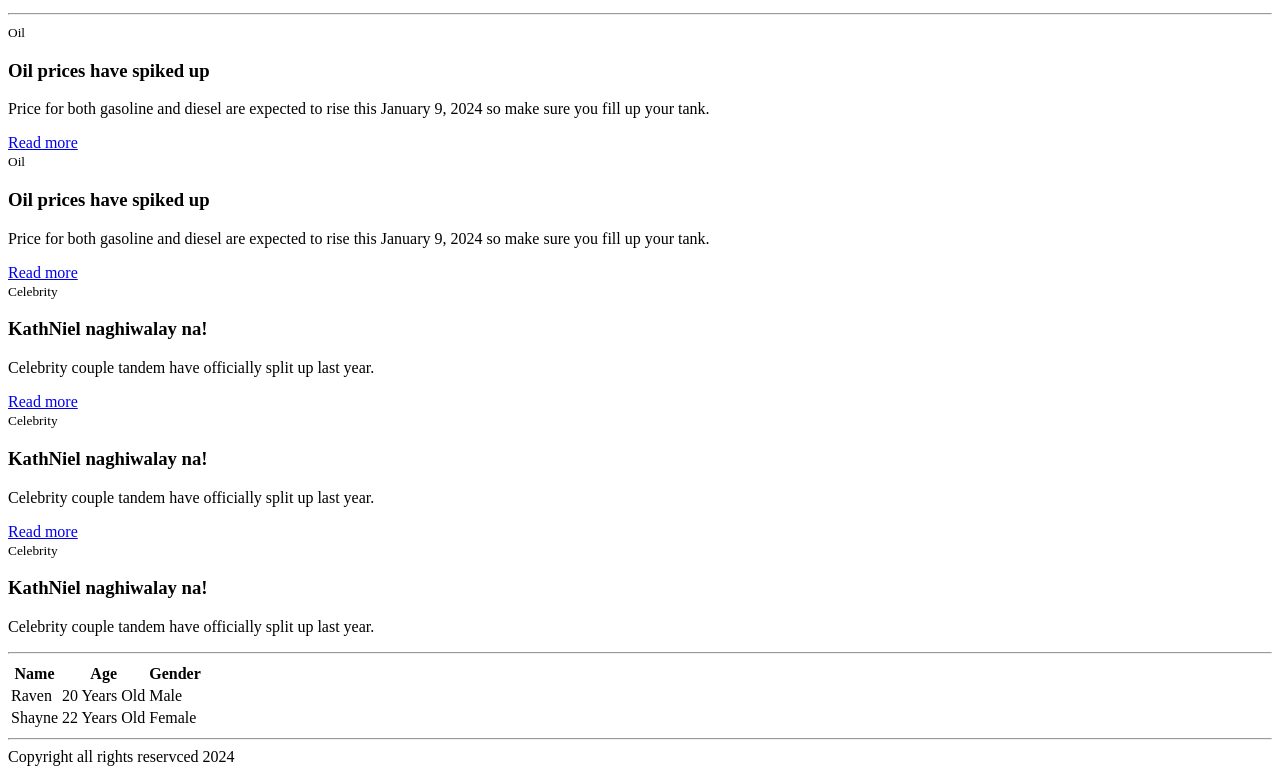
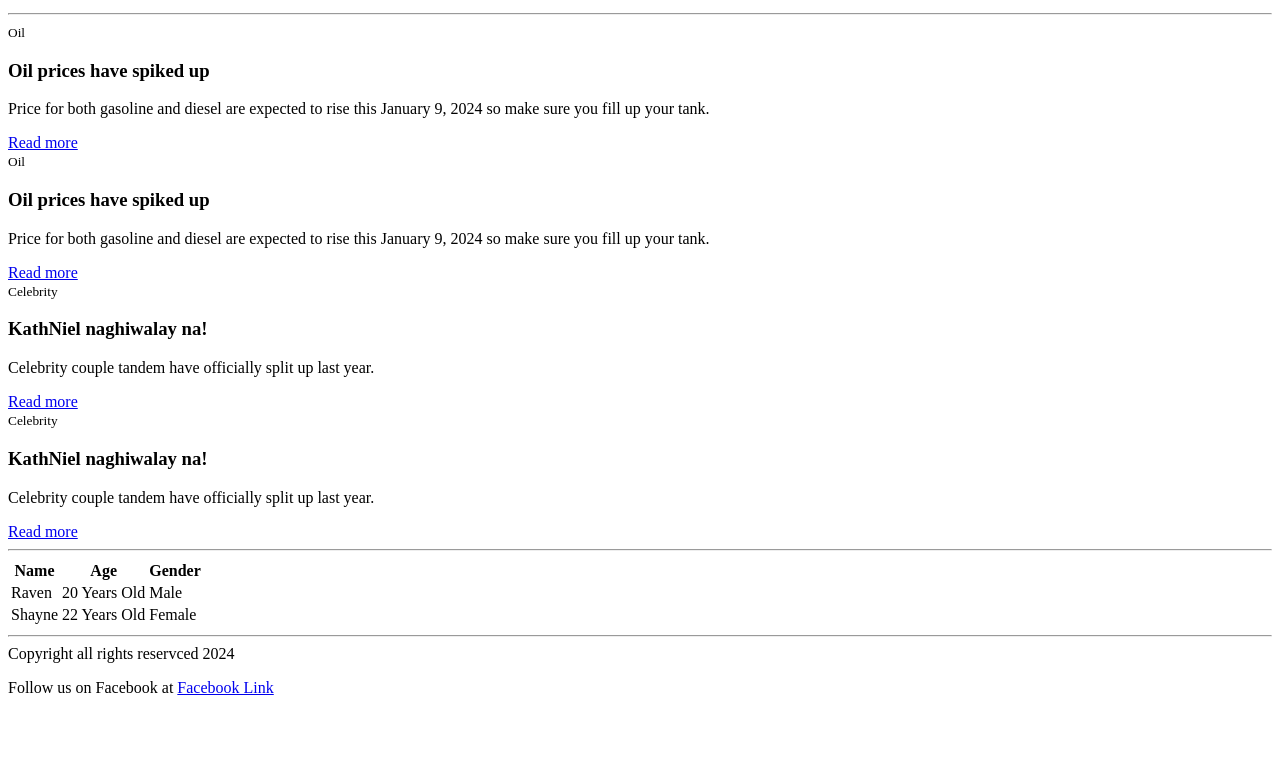
Before and after one commit to bryllim/batch3demo, a plain HTML site: page first.html in a window 1280 px wide. Shown: the part 101-875 px from the top of the page. After the commit the page ends 814 px from the top, so only its background shows below. Drawn offline with Linux system fonts and the light colour scheme.

Commit message:
Added something on the footer

```diff
--- a/first.html
+++ b/first.html
@@ -64,12 +64,6 @@
         <a href="articles/kathniel.html">Read more</a>
       </article>
 
-      <article>
-        <small>Celebrity</small>
-        <h3>KathNiel naghiwalay na!</h3>
-        <p>Celebrity couple tandem have officially split up last year.</p>
-      </article>
-
       <hr />
 
       <section>
@@ -92,7 +86,10 @@
         </table>
       </section>
       <hr />
-      <footer>Copyright all rights reservced 2024</footer>
+      <footer>
+        Copyright all rights reservced 2024
+        <p>Follow us on Facebook at <a href="#">Facebook Link</a></p>
+      </footer>
     </main>
   </body>
 </html>
```
Also changed, not shown: test.html (+11 -0 lines).
